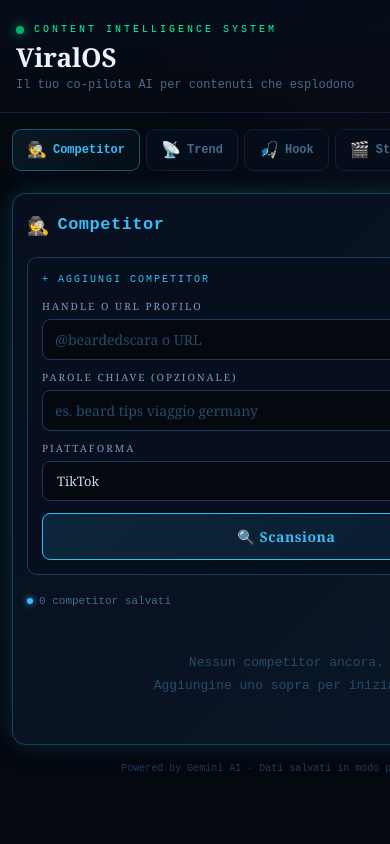
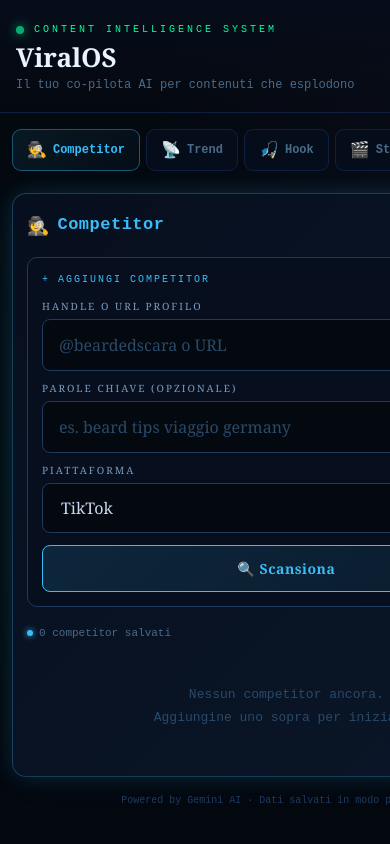
Before and after one commit to hfold/viralos, a React (Vite) app: page / in a window 390 px wide. Shown: the top 844 px of the page. Built offline with nearby package versions, Linux system fonts and the light colour scheme.

Commit message:
feat: apply mobile-first UX optimizations (fontSize, touch hitboxes, contrast)

```diff
--- a/src/App.jsx
+++ b/src/App.jsx
@@ -258,7 +258,7 @@
   if(!info&&!rawText) return null;
   return (
     <div style={{marginTop:12,borderRadius:8,overflow:"hidden",border:"1px solid #1e3a5f"}}>
-      <button onClick={()=>setOpen(!open)} style={{width:"100%",padding:"8px 12px",background:"#070f1e",border:"none",color:"#4a6a8a",fontSize:11,cursor:"pointer",textAlign:"left",fontFamily:"monospace",display:"flex",justifyContent:"space-between"}}>
+      <button onClick={()=>setOpen(!open)} style={{width:"100%",padding:"12px 14px",background:"#070f1e",border:"none",color:"#7a9bc0",fontSize:13,cursor:"pointer",textAlign:"left",fontFamily:"monospace",display:"flex",justifyContent:"space-between",fontWeight:"bold"}}>
         <span>🐛 Debug panel</span><span>{open?"▲":"▼"}</span>
       </button>
       {open&&(
@@ -280,14 +280,14 @@
   return (
     <div style={{marginBottom:14}}>
       <label style={{display:"block",marginBottom:5,fontSize:10,color:"#7a9bc0",letterSpacing:2,textTransform:"uppercase"}}>{label}</label>
-      <select value={value} onChange={e=>onChange(e.target.value)} style={{width:"100%",padding:"10px 12px",background:"#070f1e",border:"1px solid #1e3a5f",borderRadius:8,color:"#c8d8f0",fontSize:14,outline:"none",fontFamily:"inherit"}}>
+      <select value={value} onChange={e=>onChange(e.target.value)} style={{width:"100%",padding:"12px 14px",background:"#070f1e",border:"1px solid #1e3a5f",borderRadius:8,color:"#c8d8f0",fontSize:16,outline:"none",fontFamily:"inherit"}}>
         {options.map(o=><option key={o}>{o}</option>)}
       </select>
     </div>
   );
 }
 function Textarea({value,onChange,placeholder,rows=3}) {
-  return <textarea value={value} onChange={e=>onChange(e.target.value)} placeholder={placeholder} rows={rows} style={{width:"100%",padding:"11px 13px",background:"#070f1e",border:"1px solid #1e3a5f",borderRadius:8,color:"#c8d8f0",fontSize:14,outline:"none",resize:"vertical",fontFamily:"inherit",lineHeight:1.6,boxSizing:"border-box",marginBottom:14}}/>;
+  return <textarea value={value} onChange={e=>onChange(e.target.value)} placeholder={placeholder} rows={rows} style={{width:"100%",padding:"14px 16px",background:"#070f1e",border:"1px solid #1e3a5f",borderRadius:8,color:"#c8d8f0",fontSize:16,outline:"none",resize:"vertical",fontFamily:"inherit",lineHeight:1.6,boxSizing:"border-box",marginBottom:14}}/>;
 }
 function Btn({onClick,loading,children,color="#00ff9d",small=false}) {
   return (
@@ -491,7 +491,7 @@
         <div style={{marginBottom:18,border:"1px solid #a78bfa33",borderRadius:10,padding:12,background:"#0d0a1f"}}>
           <div style={{display:"flex",alignItems:"center",justifyContent:"space-between",marginBottom:10}}>
             <div style={{fontSize:10,color:"#a78bfa",letterSpacing:2,textTransform:"uppercase",fontFamily:"monospace"}}>Account selezionati ({selectedAccounts.length})</div>
-            {onClearAccounts&&<button onClick={onClearAccounts} style={{background:"none",border:"none",color:"#2a4a6a",cursor:"pointer",fontSize:11,fontFamily:"monospace"}}>✕ Svuota</button>}
+            {onClearAccounts&&<button onClick={onClearAccounts} style={{background:"#1a1035",border:"1px solid #a78bfa55",borderRadius: 6,color:"#a78bfa",cursor:"pointer",fontSize:11,fontFamily:"monospace",padding:"8px 12px"}}>✕ Svuota</button>}
           </div>
           <div style={{display:"flex",flexWrap:"wrap",gap:6,marginBottom:12}}>
             {selectedAccounts.map(a=>(
@@ -516,7 +516,7 @@
               <div key={item.id} style={{display:"flex",alignItems:"center",justifyContent:"space-between",padding:"8px 12px",background:"#0a0816",border:"1px solid #a78bfa33",borderRadius:8}}>
                 <div onClick={() => setResult(item.data)} style={{cursor:"pointer",flex:1,display:"flex",alignItems:"center",gap:10}}>
                   <span style={{fontSize:12,color:"#a78bfa",fontWeight:"bold"}}>{item.name}</span>
-                  <span style={{fontSize:10,color:"#4a6a8a"}}>{item.date}</span>
+                  <span style={{fontSize:10,color:"#7a9bc0"}}>{item.date}</span>
                 </div>
                 <button onClick={(e) => {
                   e.stopPropagation();
@@ -526,7 +526,7 @@
                      if (result && result === item.data) setResult(null); // Clear view if we delete active
                      return n;
                   });
-                }} style={{background:"none",border:"none",color:"#ff6b35",cursor:"pointer",fontSize:13,opacity:0.7}} title="Elimina Strategia">🗑️</button>
+                }} style={{background:"none",border:"none",color:"#f59e0b",cursor:"pointer",fontSize:16,padding:"8px 12px"}} title="Elimina Strategia">🗑️</button>
               </div>
             ))}
           </div>
@@ -1175,16 +1175,16 @@
         <div style={{fontSize:10,color:"#38bdf8",letterSpacing:2,textTransform:"uppercase",marginBottom:12,fontFamily:"monospace"}}>+ Aggiungi Competitor</div>
         <div style={{marginBottom:10}}>
           <label style={{display:"block",marginBottom:5,fontSize:10,color:"#7a9bc0",letterSpacing:2,textTransform:"uppercase"}}>Handle o URL profilo</label>
-          <input value={handle} onChange={e=>setHandle(e.target.value)} placeholder="@beardedscara o URL" onKeyDown={e=>e.key==="Enter"&&addCompetitor()} style={{width:"100%",padding:"10px 12px",background:"#04080f",border:"1px solid #1e3a5f",borderRadius:8,color:"#c8d8f0",fontSize:14,outline:"none",fontFamily:"inherit",boxSizing:"border-box"}}/>
+          <input value={handle} onChange={e=>setHandle(e.target.value)} placeholder="@beardedscara o URL" onKeyDown={e=>e.key==="Enter"&&addCompetitor()} style={{width:"100%",padding:"14px 16px",background:"#04080f",border:"1px solid #1e3a5f",borderRadius:8,color:"#c8d8f0",fontSize:16,outline:"none",fontFamily:"inherit",boxSizing:"border-box"}}/>
         </div>
         <div style={{marginBottom:10}}>
           <label style={{display:"block",marginBottom:5,fontSize:10,color:"#7a9bc0",letterSpacing:2,textTransform:"uppercase"}}>Parole chiave (opzionale)</label>
-          <input value={searchKeywords} onChange={e=>setSearchKeywords(e.target.value)} placeholder="es. beard tips viaggio germany" style={{width:"100%",padding:"10px 12px",background:"#04080f",border:"1px solid #1e3a5f",borderRadius:8,color:"#c8d8f0",fontSize:14,outline:"none",fontFamily:"inherit",boxSizing:"border-box"}}/>
+          <input value={searchKeywords} onChange={e=>setSearchKeywords(e.target.value)} placeholder="es. beard tips viaggio germany" style={{width:"100%",padding:"14px 16px",background:"#04080f",border:"1px solid #1e3a5f",borderRadius:8,color:"#c8d8f0",fontSize:16,outline:"none",fontFamily:"inherit",boxSizing:"border-box"}}/>
         </div>
         <div style={{display:"flex",gap:8,marginBottom:12}}>
           <div style={{flex:1}}>
             <label style={{display:"block",marginBottom:5,fontSize:10,color:"#7a9bc0",letterSpacing:2,textTransform:"uppercase"}}>Piattaforma</label>
-            <select value={platform} onChange={e=>setPlatform(e.target.value)} style={{width:"100%",padding:"9px 10px",background:"#04080f",border:"1px solid #1e3a5f",borderRadius:8,color:"#c8d8f0",fontSize:13,outline:"none",fontFamily:"inherit"}}>
+            <select value={platform} onChange={e=>setPlatform(e.target.value)} style={{width:"100%",padding:"12px 14px",background:"#04080f",border:"1px solid #1e3a5f",borderRadius:8,color:"#c8d8f0",fontSize:16,outline:"none",fontFamily:"inherit"}}>
               <option>TikTok</option><option>Instagram</option>
             </select>
           </div>
@@ -1204,9 +1204,9 @@
           <div style={{fontSize:10,color:"#a78bfa",letterSpacing:2,textTransform:"uppercase",fontFamily:"monospace",marginBottom:8}}>Account selezionati ({selectedAccounts.length})</div>
           <div style={{display:"flex",flexWrap:"wrap",gap:6,marginBottom:10}}>
             {selectedAccounts.map(a=>(
-              <span key={a.handle} style={{display:"inline-flex",alignItems:"center",gap:4,fontSize:11,color:"#a78bfa",background:"#1a1035",border:"1px solid #a78bfa33",borderRadius:6,padding:"3px 8px",fontFamily:"monospace"}}>
+              <span key={a.handle} style={{display:"inline-flex",alignItems:"center",gap:8,fontSize:12,color:"#a78bfa",background:"#1a1035",border:"1px solid #a78bfa33",borderRadius:6,padding:"6px 12px",fontFamily:"monospace"}}>
                 {a.handle}
-                <button onClick={()=>onRemoveAccount(a.handle)} style={{background:"none",border:"none",color:"#4a3a6a",cursor:"pointer",fontSize:12,padding:0,lineHeight:1}}>✕</button>
+                <button onClick={()=>onRemoveAccount(a.handle)} style={{background:"none",border:"none",color:"#6a5a8a",cursor:"pointer",fontSize:16,padding:"4px",margin:"-4px -8px -4px 0",lineHeight:1}}>✕</button>
               </span>
             ))}
           </div>
```
